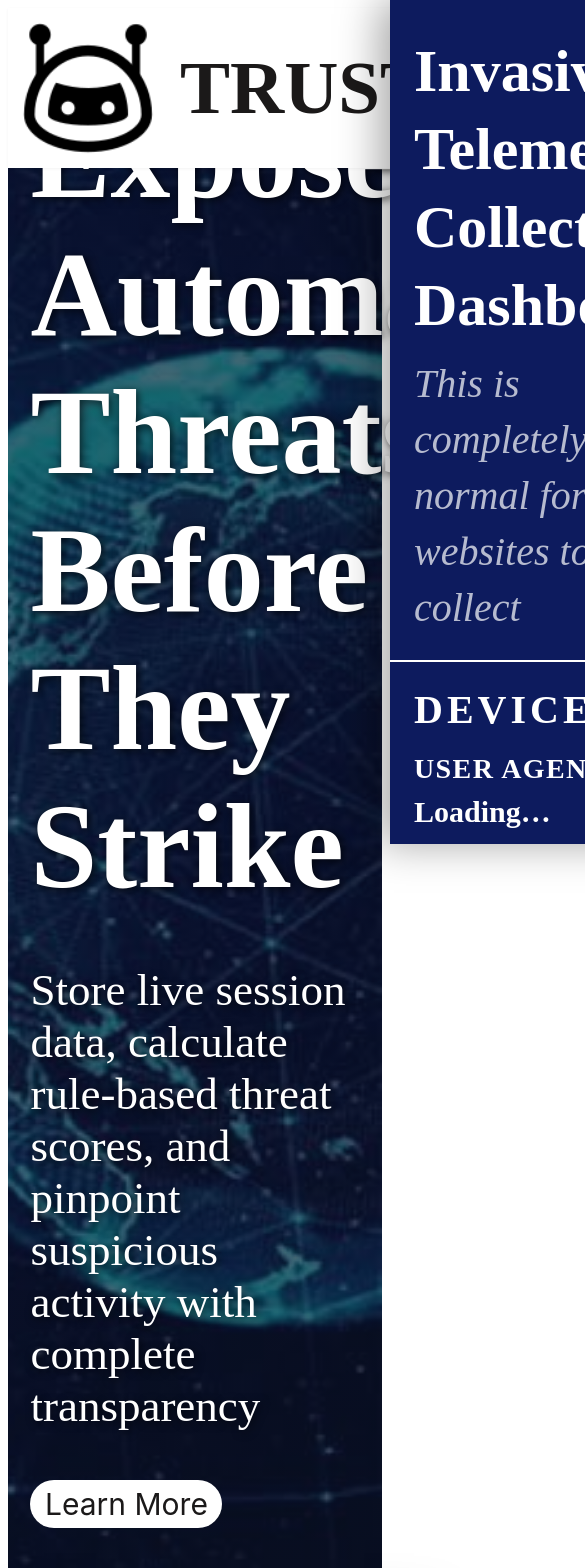
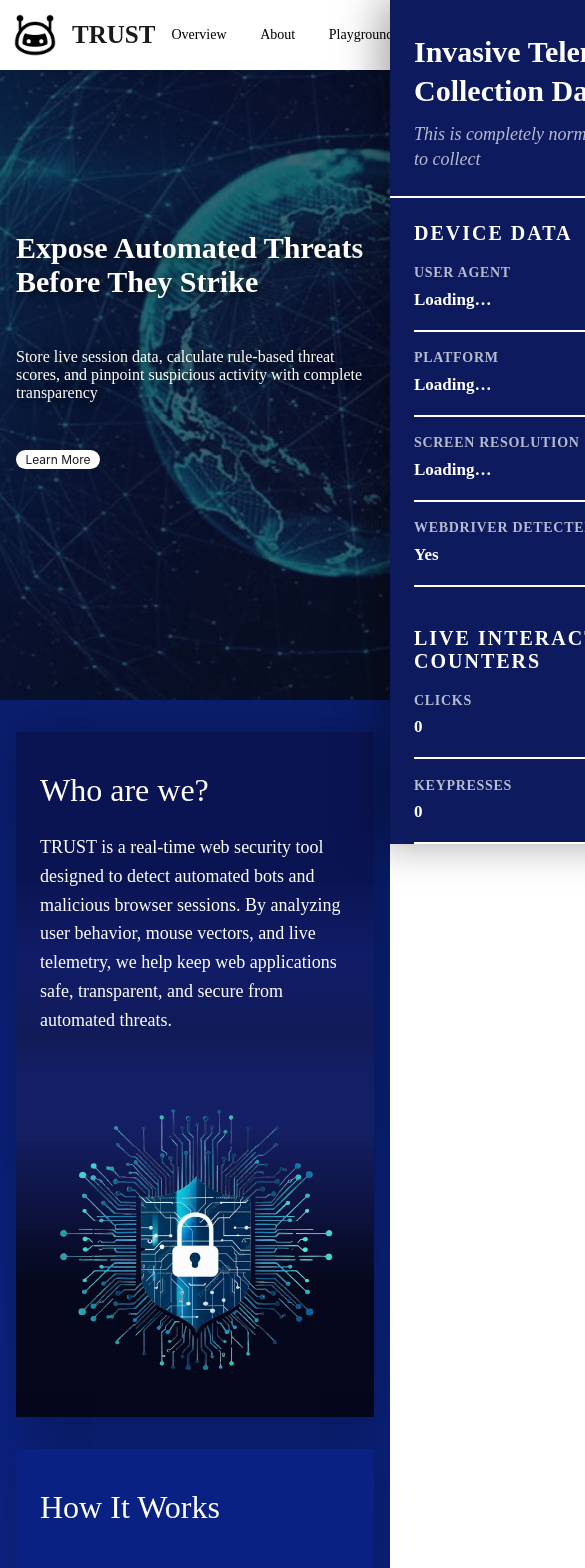
Before and after one commit to bonnie-banjax/BotOrNot, a React (Vite) app: page / in a window 390 px wide. Shown: the top 1568 px of the page, 585 px wide, since content can reach past the window. Built offline with nearby package versions, Linux system fonts and the light colour scheme.

Commit message:
added styling for smaller screens

```diff
--- /dev/null
+++ b/src/App.css
@@ -0,0 +1,15 @@
+.app-container {
+  width: 100%;
+  display: flex;
+  flex-direction: column;
+  background-color: var(--Gradient-Backgroud, linear-gradient(180deg, #0B1453 21.67%, #101C68 32.87%, #121B57 45.02%, #131E66 49.17%, #151F65 57.68%, #05081C 80.62%));
+}
+
+@media screen and (max-width: 768px) {
+  .app-container {
+    width: 100%;
+    display: flex;
+    flex-direction: column;
+    padding: 0;
+  }
+}
--- a/src/App.jsx
+++ b/src/App.jsx
@@ -10,6 +10,7 @@ import Overview from "./components/Overview.jsx";
 import React, { useState } from 'react';
 import Playground from "./components/Playground.jsx";
 import Footer from "./components/Footer.jsx";
+import './App.css';
 
 function App() {
   const telemetry = useTelemetry();
@@ -43,7 +44,7 @@ function App() {
         <Playground telemetry={telemetry} behavior={behavior} onNavigate={handleNavigation} />
       </div>
 
-      <Footer onNavigate={handleNavigation} />
+      <Footer onNavigate={handleNavigation} onOpenTelemetry={openTelemetryPanel}/>
 
       <TelemetryPanel
         isOpen={isPanelOpen}
--- a/src/components/Footer.css
+++ b/src/components/Footer.css
@@ -22,8 +22,8 @@
 }
 
 .footer-icon {
-    width: 240px;
-    height: 240px;
+    width: 200px;
+    height: 200px;
     object-fit: contain;
 }
 
@@ -31,7 +31,7 @@
 .footer-logo span {
     color: white;
     font-family: "Intel One Mono";
-    font-size: 100px;
+    font-size: 70px;
     font-style: normal;
     font-weight: 700;
     line-height: normal;
@@ -166,7 +166,6 @@
     font-size: 30px;
     font-weight: 400;
     cursor: pointer;
-    text-decoration: underline;
     text-underline-offset: 3px;
 }
 
@@ -199,3 +198,50 @@
 .built-with li {
     text-decoration: none;
 }
+
+@media screen and (max-width: 768px) {
+
+.footer-container{
+        padding: 3rem 6%;
+    }
+.footer-icon{
+    width: 60px;
+    height: 60px;
+}
+
+
+.footer-logo span{
+    font-size: 26px;
+}
+
+.quick-links h3{
+    font-size: 20px;
+}
+
+.quick-links li{
+    font-size: 12px;
+}
+
+.other-links h3{
+ font-size: 20px;
+}
+
+.other-links li a{
+    font-size: 14px;
+}
+
+.built-with h3{
+     font-size: 20px;
+}
+
+.built-with li{
+     font-size: 12px;
+}
+
+.footer-links-group{
+    gap: 1.5rem;
+    flex-wrap: wrap;
+    width: 100%;
+    max-width: 400px;
+}
+}
--- a/src/components/Footer.jsx
+++ b/src/components/Footer.jsx
@@ -1,7 +1,7 @@
 import React from 'react';
 import './Footer.css';
 
-const Footer = ({ onNavigate }) => {
+const Footer = ({ onNavigate, onOpenTelemetry }) => {
 
     return (
         <div className="footer-container">
@@ -18,7 +18,10 @@ const Footer = ({ onNavigate }) => {
                             <li onClick={() => onNavigate?.('overview')}> Home</li>
                             <li onClick={() => onNavigate?.('about')}>About</li>
                             <li onClick={() => onNavigate?.('playground')}> Playground</li>
-                            <li onClick={() => onNavigate?.('dashboard')}> Dashboard</li>
+                            <li onClick={() => {
+                                onNavigate?.('dashboard');
+                                onOpenTelemetry?.();
+                            }}> Dashboard</li>
                         </ul>
                     </div>
 
--- a/src/components/Hero.css
+++ b/src/components/Hero.css
@@ -19,7 +19,7 @@
 
 .hero-banner-content {
     width: 100%;
-    max-width: 1250px;
+    max-width: 920px;
     display: flex;
     flex-direction: column;
     align-items: flex-start;
@@ -28,7 +28,7 @@
 .hero-banner-content h1 {
     color: #FFF;
     font-family: "Inclusive Sans";
-    font-size: 120px;
+    font-size: 70px;
     font-style: normal;
     font-weight: 700;
     line-height: 1.15;
@@ -43,7 +43,7 @@
 
     /* H3 */
     font-family: "Inclusive Sans";
-    font-size: 45px;
+    font-size: 38px;
     max-width: 100%;
     font-style: normal;
     font-weight: 400;
@@ -57,15 +57,15 @@
 
 .hero-btn {
     display: flex;
-    width: 12rem;
-    height: 3rem;
+    width: 10rem;
+    height: 2rem;
     justify-content: center;
     align-items: center;
     background-color: white;
     color: var(--Secondary-Color, #1B1919);
     text-align: center;
     font-family: Inter;
-    font-size: 30px;
+    font-size: 22px;
     font-style: normal;
     font-weight: 400;
     line-height: normal;
@@ -77,3 +77,30 @@
 .hero-btn:hover {
     opacity: 0.9;
 }
+
+@media screen and (max-width: 768px) {
+.hero-container{
+    width: 100%;
+    min-height: 700px;
+    padding: 2rem 1rem;
+}
+
+.hero-banner-content{
+    width:100%;
+    max-width: 430px;
+}
+
+.hero-banner-content h1{
+    font-size: 30px;
+}
+
+.hero-banner-content p{
+    font-size: 16px;
+}
+
+.hero-btn{
+    width:7em;
+    height:1.2rem;
+    font-size:12px;
+}
+}
--- a/src/components/Navbar.css
+++ b/src/components/Navbar.css
@@ -1,3 +1,11 @@
+html, body {
+  width: 100%;
+  max-width: 100vw;
+  overflow-x: hidden;
+  margin: 0;
+  padding: 0;
+}
+
 .navbar{
     position: fixed;
     z-index: 2;
@@ -15,8 +23,8 @@
 
 /* logo styling */
 .nav-icon{
-width: auto;
-height: 10rem;
+width: 7rem;
+height: 9rem;
 aspect-ratio: 1/1;
 object-fit: contain;
 }
@@ -31,7 +39,7 @@ object-fit: contain;
 span{
 color: var(--Secondary-Color, #1B1919);
 font-family: "Intel One Mono";
-font-size: 75px;
+font-size: 50px;
 font-style: normal;
 font-weight: 700;
 line-height: normal;
@@ -40,7 +48,7 @@ line-height: normal;
 /* nav links */
 .nav-links a{
     display: block;
-    font-size: 45px;
+    font-size: 35px;
     font-family: "Inclusive Sans";
     font-style: normal;
     font-weight: 400;
@@ -64,3 +72,28 @@ line-height: normal;
     margin:0;
     padding:0;
 }
+
+@media (max-width: 768px) {
+.navbar{
+  width:100%;
+  max-width: 100%;
+    padding: 10px 10px 10px 10px;
+  }
+
+  .nav-icon{
+    width: 50px;
+    height: 50px;
+  }
+
+  span{
+    font-size: 25px;
+  }
+
+  .nav-links a{
+    font-size: 14px;
+  }
+
+  .nav-links{
+    gap: .1rem;
+  }
+}
--- a/src/components/Overview.css
+++ b/src/components/Overview.css
@@ -157,3 +157,92 @@
     list-style-type: decimal;
 
 }
+
+@media screen and (max-width: 768px) {
+    .overview-container {
+        flex-direction: column;
+        align-items: center;
+        padding: 2rem 1rem;
+        gap: 2rem;
+        overflow: hidden;
+    }
+
+    .about {
+        flex: 1 1 100%;
+        width: 100%;
+        min-width: 100%;
+        min-height: auto;
+        margin: 0;
+        padding: 1.5rem;
+
+    }
+
+    .how-it-works {
+        flex: 1 1 100%;
+        width: 100%;
+        min-width: 100%;
+        min-height: auto;
+        margin: 0;
+        padding: 1.5rem;
+        z-index: 0;
+    }
+
+    .features-container {
+        flex: 1 1 100%;
+        width: 100%;
+        min-width: 100%;
+        min-height: 590px;
+        margin: 0;
+        padding: 1.5rem;
+    }
+
+    .about h2 {
+        font-size: 32px;
+        margin: 1rem 0 1.5rem 0;
+    }
+
+    .how-it-works h2 {
+        font-size: 32px;
+        margin: 1rem 0 1.5rem 0;
+    }
+
+    .features-container h2 {
+        font-size: 32px;
+        margin: 2rem 0 2rem 0;
+    }
+
+    .about p {
+        font-size: 18px;
+        line-height: 1.6;
+    }
+
+    .features-container ol {
+        font-size: 22px;
+        line-height: 1.6;
+    }
+
+    .step-row {
+        gap: 1rem;
+    }
+
+    .step-row p {
+        font-size: 20px;
+    }
+
+    .step-icon {
+        width: 70px;
+        height: 70px;
+    }
+
+    .step-divider {
+        margin: 1.25rem 0;
+    }
+
+    .about .cyberimg {
+        max-width: 350px;
+        width: 100%;
+        height: auto;
+        margin: 1.5rem auto 0 auto;
+        display: block;
+    }
+}
--- a/src/components/Playground.css
+++ b/src/components/Playground.css
@@ -73,7 +73,7 @@
 
     /* H2 */
     font-family: "Inclusive Sans";
-    font-size: 65px;
+    font-size: 45px;
     font-style: normal;
     font-weight: 700;
     line-height: normal;
@@ -109,7 +109,7 @@
 
 .blue-box h1 {
     font-family: "Inclusive Sans";
-    font-size: 65px;
+    font-size: 45px;
     font-weight: 700;
     font-style: normal;
     margin-bottom: 2.5rem;
@@ -165,3 +165,66 @@
     border-radius: 50%;
     display: inline-block;
 }
+
+@media screen and (max-width: 768px) {
+.playground-container{
+    flex-direction: column;
+    padding: 2rem 1rem;
+}
+
+.white-box{
+    min-width: 100%;
+    width: 100%;
+    padding: 2rem 1.5rem;
+}
+
+.white-box h1{
+    font-size: 28px;
+    margin: 1rem 0 1.5rem 0;
+}
+
+.white-box p{
+    font-size: 18px;;
+}
+
+.blue-box{
+      min-width: 100%;
+    width: 100%;
+    padding: 2rem 1.5rem;
+}
+
+.blue-box h1{
+     font-size: 28px;
+    margin: 1rem 0 1.5rem 0;
+}
+
+.blue-box span{
+    font-size: 20px;
+}
+.divider{
+    margin: 1.5rem 0;
+}
+.playground-input{
+    font-size: 16px;
+    padding: 0.75rem 1rem;
+    margin: 1rem 0;
+}
+
+.playground-btn{
+    font-size: 16px;
+    padding: 0.75rem 1.5rem;
+    margin: 1rem 0 0 0;
+    width: 100%;
+}
+
+.telemetry-info{
+    font-size: 18px;
+    line-height: 1.6;
+    gap: 0.75rem;
+}
+
+.status-badge{
+    font-size: 20px;
+}
+
+}
--- a/src/components/TelemetryPanel.css
+++ b/src/components/TelemetryPanel.css
@@ -46,7 +46,7 @@
 
 .telemetry-panel-header h2 {
   font-family: "Inclusive Sans";
-  font-size: 60px;
+  font-size: 45px;
   font-weight: 700;
   margin: 0 0 0.75rem 0;
   line-height: 1.3;
@@ -54,7 +54,7 @@
 
 .telemetry-panel-subtitle {
   font-family: "Inclusive Sans";
-  font-size: 40px;
+  font-size: 28px;
   color: rgba(255, 255, 255, 0.7);
   margin: 0;
   font-style: italic;
@@ -85,7 +85,7 @@
 
 .telemetry-group h3 {
   font-family: "Inclusive Sans";
-  font-size: 40px;
+  font-size: 30px;
   font-weight: 700;
   text-transform: uppercase;
   letter-spacing: 0.1em;
@@ -111,22 +111,22 @@
 }
 
 .telemetry-group li span:first-child {
-  font-size: 28px;
+  font-size: 26px;
   font-weight: 600;
-  color: white;
+  color: rgba(255, 255, 255, 0.7);
   text-transform: uppercase;
   letter-spacing: 0.05em;
 }
 
 .telemetry-value {
   font-family: "Inclusive Sans";
-  font-size: 30px;
+  font-size: 25px;
   line-height: 1.4;
   word-break: break-word;
   color: white;
 }
 
-@media (max-width: 480px) {
+@media (max-width: 768px) {
   .telemetry-panel {
     width: 100vw;
   }
@@ -135,7 +135,34 @@
     padding: 2rem 1.5rem 1.5rem;
   }
 
+    .telemetry-panel-header h2{
+      font-size: 30px;
+    }
+
+    .telemetry-panel-subtitle {
+      font-size: 18px;
+    }
+
   .telemetry-panel-body {
     padding: 1.5rem;
   }
+
+  .telemetry-group h3{
+
+    font-size: 20px;
+  }
+
+    .telemetry-panel-body span{
+font-size: 17px;
 }
+
+ .telemetry-panel-body ul{
+  font-size: 1px;
+
+ }
+
+.telemetry-group li span:first-child {
+    font-size: 14px;
+  }
+
+}
--- a/src/main.jsx
+++ b/src/main.jsx
@@ -1,8 +1,7 @@
 import { StrictMode } from "react";
 import { createRoot } from "react-dom/client";
 import App from "./App.jsx";
-import "./styles.css";
-
+import './App.css';
 createRoot(document.getElementById("root")).render(
   <StrictMode>
     <App />
```
